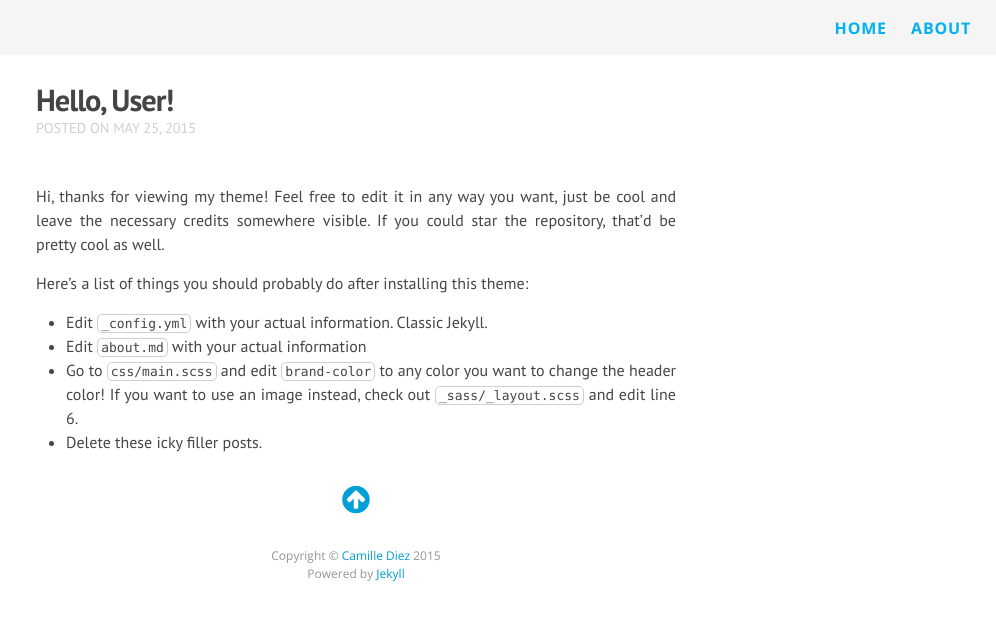
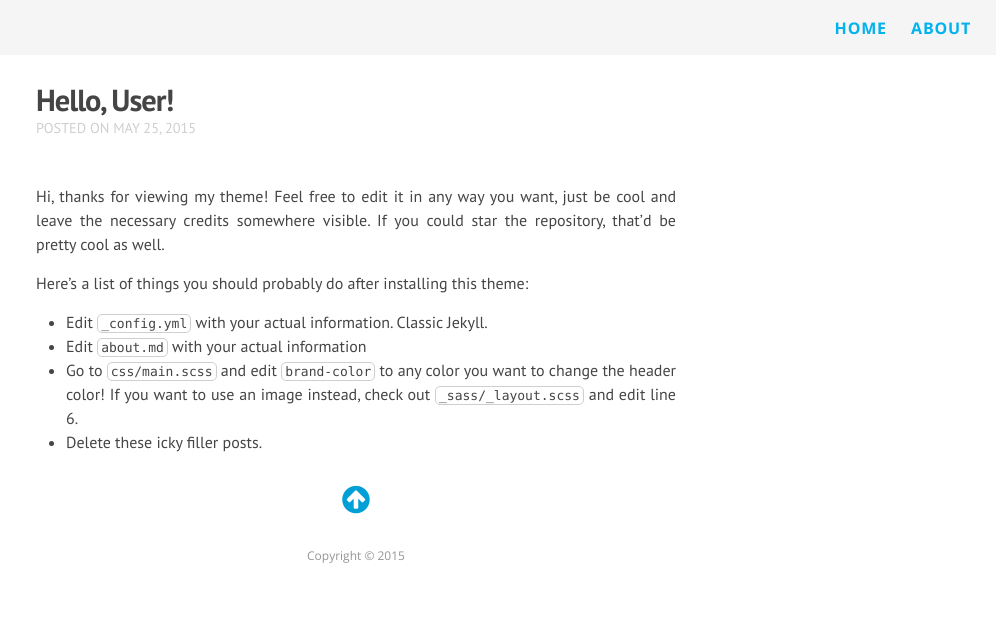
Before and after one commit to Tajtaj/spinoza, a Jekyll site: the page built from _posts/2015-05-25-hello.markdown, in a window 1280 px wide. Shown: the top 620 px of the page, without its empty margins (284-1280 px from the left). Built offline with Jekyll 4.4.1, drawn with Linux system fonts in a browser that asks for light colours; nearby versions of some CDN libraries; Markdown is read by kramdown in place of the engine named in the settings.

Commit message:
Footer changed
Footer changed.

```diff
--- a/_includes/footer.html
+++ b/_includes/footer.html
@@ -1,6 +1,5 @@
 <div class="footer" align="center">
 
-  Copyright &copy; <a href=http://diezcami.github.io target="_blank">Camille Diez</a> 2015<BR />
-  Powered by <a href=http://jekyllrb.com target="_blank">Jekyll</a>
+  Copyright &copy; 2015<BR />
 
 </div>
```
